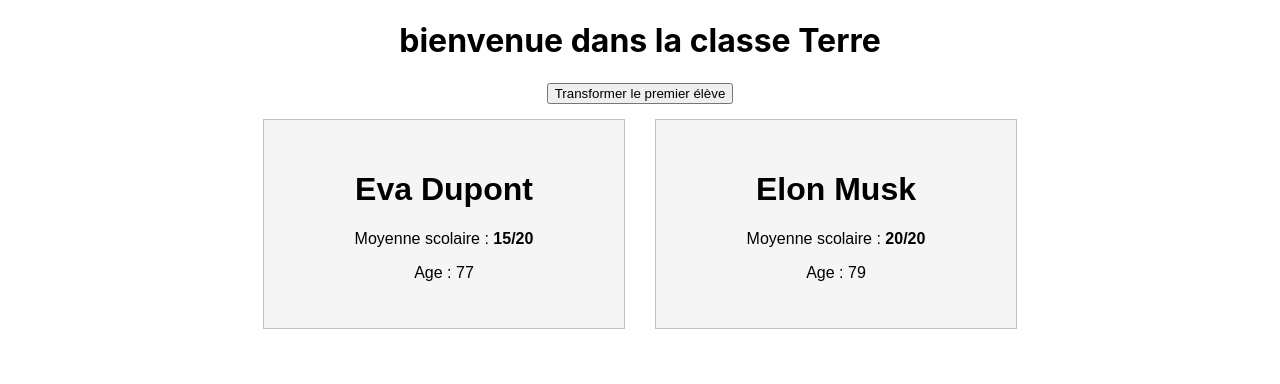
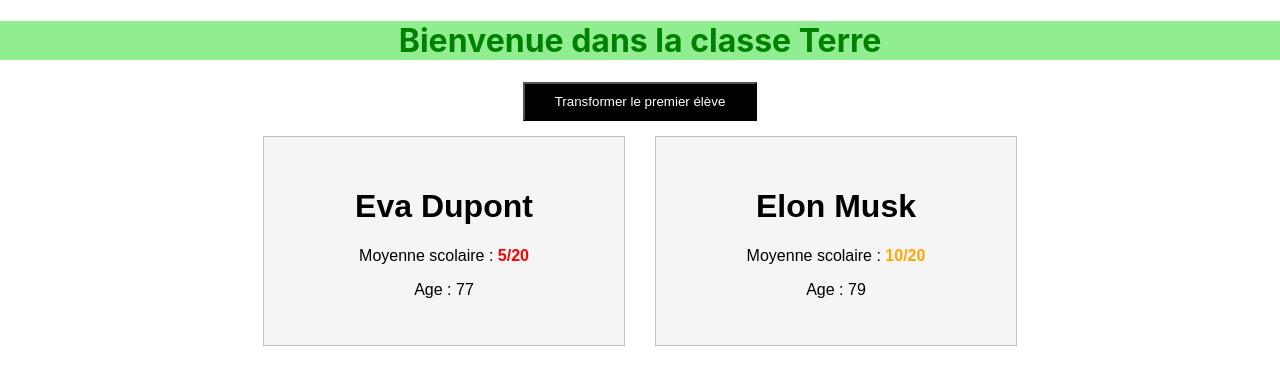
Before and after one commit to alexandredess/eleve, a React (Create React App) app: page / in a window 1280 px wide. Shown: the top 384 px of the page. Built offline with nearby package versions, Linux system fonts and the light colour scheme.

Commit message:
bouton sylisé

```diff
--- a/package.json
+++ b/package.json
@@ -9,6 +9,7 @@
     "react": "^18.2.0",
     "react-dom": "^18.2.0",
     "react-scripts": "5.0.1",
+    "styled-components": "^6.0.0-rc.6",
     "web-vitals": "^2.1.4"
   },
   "scripts": {
--- a/src/Components/Eleves/Eleve.js
+++ b/src/Components/Eleves/Eleve.js
@@ -19,11 +19,23 @@
     useEffect(()=>{
         console.log('[Eleve.js] Le nom a changé');
     },[props.nom]);
+
+    //variable pour le style
+
+    const moyenneClasse=[];
+
+    if(props.moyenne>10){
+        moyenneClasse.push(classes.green)
+    }else if(props.moyenne ==10){
+        moyenneClasse.push(classes.orange)
+    }else{
+        moyenneClasse.push(classes.red)
+    }
     //jsx
     return (
         <div className={classes.eleve}>
             <h1 onClick={props.clic}>{props.nom}</h1>
-            <p>Moyenne scolaire : <b>{props.moyenne}/20</b></p>
+            <p>Moyenne scolaire : <b className={moyenneClasse.join('')}>{props.moyenne}/20</b></p>
             <p>Age : {Math.floor(Math.random() * 100)}</p>
             <i>{props.children}</i>
         </div>
--- a/src/Components/Eleves/Eleve.module.css
+++ b/src/Components/Eleves/Eleve.module.css
@@ -7,3 +7,12 @@
     display: inline-block;
     width:300px;
 }
+.red{
+    color:red;
+    }
+.orange{
+    color:orange;
+    }
+.green{
+    color:green;
+    }
--- a/src/Containers/App.js
+++ b/src/Containers/App.js
@@ -1,5 +1,6 @@
 import classes from './App.module.css';
 import React,{ useState, useEffect } from 'react';
+import styledComponent from 'styled-components';
 
 //import eleve.js
 import Eleve from '../Components/Eleves/Eleve';
@@ -9,12 +10,12 @@
   const [eleves,setEleves]=useState(
     [{
       nom:'Eva Dupont',
-      moyenne:15,
+      moyenne:5,
       citation:"Aller toujours plus loin"
     },
     {
       nom:'Elon Musk',
-      moyenne:20,
+      moyenne:10,
       citation:"le feu ça brule et l'eau ça mouille"
     }]
   );
@@ -40,13 +41,29 @@
     setEleves(nouveauxEleves);
     }
 
+  const h1Style={
+    color:'green',
+    backgroundColor:'lightgreen'
+  }
+
+  const MonBoutonSylise=styledComponent.button
+  //code css
+  `padding : 10px 30px;
+  background-color:black;
+  color:white;
+  cursor:pointer;
+  &:hover{
+    background-color:white;
+    color:black;
+  }
+  `;
 
     return(
       <div className={classes.App}>
-        <h1>bienvenue dans la classe Terre</h1>
+        <h1 style={h1Style}>Bienvenue dans la classe Terre</h1>
 
         <div>
-           <button onClick={buttonClickedHandler.bind(this,"Elon Musk")}>Transformer le premier élève</button>
+           <MonBoutonSylise onClick={buttonClickedHandler.bind(this,"Elon Musk")}>Transformer le premier élève</MonBoutonSylise>
         </div>
 
         <Eleve
```
Also changed, not shown: 1 other file (tests, documents, lock files or other folders).
